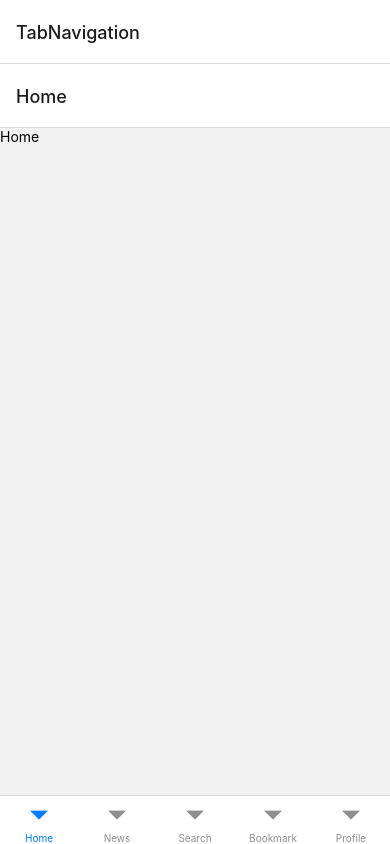
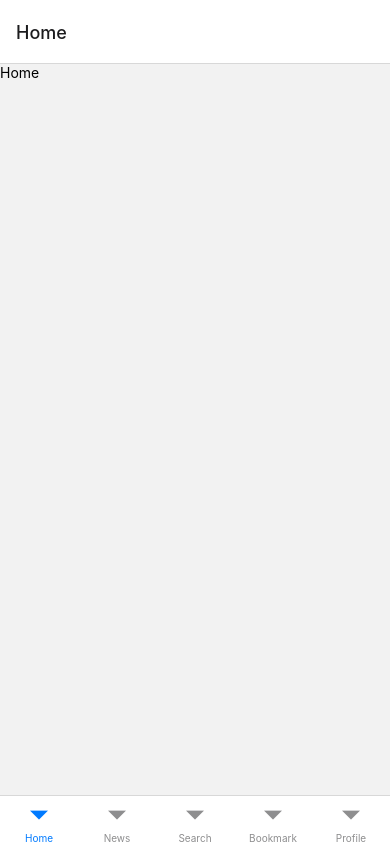
Before and after one commit to saitgungor/rn-kodluyoruz-bitirme-projesi, a React Native app: screen / in a window 390 px wide. Built offline with nearby package versions, Linux system fonts and the light colour scheme.

Commit message:
Update Stack Navigator

```diff
--- a/src/navigation/Router.js
+++ b/src/navigation/Router.js
@@ -10,7 +10,10 @@ const Stack = createNativeStackNavigator();
 const Router = () => {
   return (
     <NavigationContainer>
-      <Stack.Navigator>
+      <Stack.Navigator
+        screenOptions={{
+          headerShown: false,
+        }}>
         <Stack.Screen name="TabNavigation" component={TabNavigation} />
         <Stack.Screen name="AuthNavigation" component={AuthNavigation} />
       </Stack.Navigator>
```
